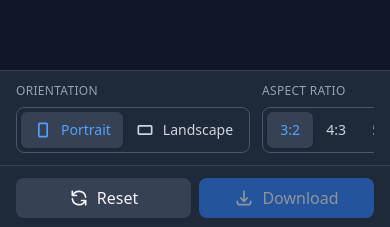
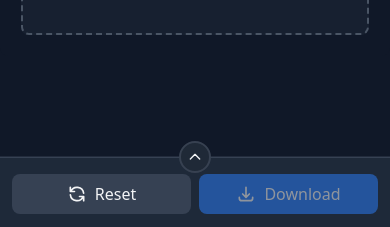
Before and after one commit to erost/framed, a Vue app: page / in a window 390 px wide. Shown: the part 614-841 px from the top of the page. Built offline with nearby package versions, Linux system fonts and the light colour scheme; what vue-konva would draw is missing.

Commit message:
feat(framed): first implementation of expandable settings panel

```diff
--- a/src/App.vue
+++ b/src/App.vue
@@ -4,18 +4,50 @@
 -->
 <template>
   <div class="min-h-screen bg-gray-900 flex flex-col-reverse md:flex-row overflow-hidden">
-    <!-- Desktop: Left Sidebar with Controls | Mobile: Bottom Controls in Reverse Column -->
+    <!-- Desktop: Left Sidebar with Controls | Mobile: Bottom Action Bar + CSS Slide-up Panel -->
     <aside
       ref="asideRef"
-      class="md:w-80 flex flex-col md:border-r md:border-gray-700 md:h-screen"
+      class="md:w-80 flex flex-col md:border-r md:border-gray-700 md:h-screen relative"
     >
-      <!-- Configuration Controls -->
-      <div class="md:flex-1 md:p-4 md:space-y-4 md:overflow-y-auto">
+      <!-- Hidden checkbox for CSS-only toggle (mobile only) -->
+      <input
+        id="settings-panel-toggle"
+        type="checkbox"
+        class="hidden"
+        data-testid="panel-toggle-checkbox"
+      >
+
+      <label
+        for="settings-panel-toggle"
+        class="chevron-toggle md:hidden"
+        data-testid="panel-toggle-button"
+      >
+        <svg
+          class="chevron-icon w-4 h-4 transition-transform duration-300"
+          fill="none"
+          stroke="currentColor"
+          viewBox="0 0 24 24"
+          aria-hidden="true"
+        >
+          <path
+            stroke-linecap="round"
+            stroke-linejoin="round"
+            stroke-width="2"
+            d="M5 15l7-7 7 7"
+          />
+        </svg>
+      </label>
+
+      <!-- Configuration Controls - Slide-up Panel (Mobile) / Sidebar (Desktop) -->
+      <div class="settings-panel md:flex-1 md:p-4 md:space-y-4 md:overflow-y-auto">
+        <!-- Mobile: Circular Chevron Toggle Button (centered on top border of panel) -->
         <ConfigBar />
       </div>
 
-      <!-- Action Buttons (Desktop: scrollable section, Mobile: second row) -->
-      <div class="md:border-t md:border-gray-700 md:p-4 md:space-y-3 md:overflow-y-auto">
+      <!-- Action Buttons (Mobile) / Bottom Section (Desktop) -->
+      <div
+        class="action-section md:border-t md:border-gray-700 md:p-4 md:space-y-3 md:overflow-y-auto"
+      >
         <ActionBar
           :stage="stage"
           :preview-width="previewWidth"
@@ -188,3 +220,75 @@ onUnmounted(() => {
   }
 });
 </script>
+
+<style scoped>
+/* Mobile slide-up panel - CSS only with checkbox hack */
+@media (max-width: 767px) {
+  /* Aside container for proper stacking */
+  aside {
+    display: flex;
+    flex-direction: column-reverse; /* Action bar at bottom, panel slides from below */
+  }
+
+  /* Action section stays at bottom */
+  .action-section {
+    position: relative;
+    z-index: 60;
+    background-color: rgb(31 41 55); /* bg-gray-800 */
+  }
+
+  /* Circular chevron toggle button - follows settings panel */
+  .chevron-toggle {
+    position: absolute;
+    bottom: calc(100% - 16px); /* Position on border of settings panel (hidden state) */
+    left: 50%;
+    transform: translateX(-50%);
+    width: 32px;
+    height: 32px;
+    background-color: rgb(31 41 55); /* bg-gray-800 */
+    border: 2px solid rgb(55 65 81); /* border-gray-700 */
+    border-radius: 50%;
+    display: flex;
+    align-items: center;
+    justify-content: center;
+    cursor: pointer;
+    z-index: 80; /* Higher than action section */
+    transition: bottom 0.3s ease-in-out, background-color 0.2s, border-color 0.2s;
+  }
+
+  .chevron-toggle:hover {
+    background-color: rgb(55 65 81); /* bg-gray-700 */
+    border-color: rgb(75 85 99); /* border-gray-600 */
+  }
+
+  /* Settings panel starts hidden below viewport */
+  .settings-panel {
+    position: absolute;
+    bottom: 100%; /* Position above action section */
+    left: 0;
+    right: 0;
+    height: 33vh;
+    transform: translateY(100%); /* Hidden below */
+    transition: transform 0.3s ease-in-out;
+    background-color: rgb(31 41 55); /* bg-gray-800 */
+    border-top: 1px solid rgb(55 65 81); /* border-gray-700 */
+    overflow-y: auto;
+    padding: 1rem; /* p-4 */
+    z-index: 50;
+  }
+
+  /* When checkbox is checked, slide panel up and move chevron with it */
+  #settings-panel-toggle:checked ~ .chevron-toggle {
+    bottom: calc(100% + 33vh - 16px); /* Move up by panel height */
+  }
+
+  #settings-panel-toggle:checked ~ .settings-panel {
+    transform: translateY(0);
+  }
+
+  /* Rotate chevron when panel is open */
+  #settings-panel-toggle:checked ~ .chevron-toggle .chevron-icon {
+    transform: rotate(180deg);
+  }
+}
+</style>
--- a/src/components/layout/ActionBar.vue
+++ b/src/components/layout/ActionBar.vue
@@ -7,7 +7,7 @@
 <template>
   <div
     class="bg-gray-800 md:bg-transparent md:border-0 border-t border-gray-700
-           md:rounded-none md:shadow-none md:px-0 md:py-0 px-4 py-3"
+           md:rounded-none md:shadow-none md:px-0 md:py-0 px-3 py-4"
     data-testid="action-bar"
   >
     <!-- Desktop: Vertical stack | Mobile: Horizontal row -->
--- a/src/components/layout/ConfigBar.vue
+++ b/src/components/layout/ConfigBar.vue
@@ -6,63 +6,77 @@
 -->
 <template>
   <div
-    class="bg-gray-800 md:bg-transparent md:border-0 border-t border-gray-700
-           md:rounded-none md:shadow-none md:px-0 md:py-0 px-4 py-3"
+    class="bg-gray-800 md:bg-transparent md:border-0 border-gray-700
+           md:rounded-none md:shadow-none md:px-0 md:py-0 px-4 py-0"
     data-testid="config-bar"
   >
-    <!-- Mobile: Horizontal scrollable row -->
-    <div class="flex md:flex-col gap-3 md:gap-4 overflow-x-auto md:overflow-x-visible">
-      <div class="flex-shrink-0 md:flex-shrink min-w-[200px] md:min-w-0 md:w-full">
+    <!-- Desktop & Mobile Panel: Vertical stack -->
+    <div class="flex flex-col gap-3 md:gap-4">
+      <div class="w-full">
         <ConfigElement test-id="config-orientation">
-          <template #label>Orientation</template>
+          <template #label>
+            Orientation
+          </template>
           <template #element>
             <OrientationToggle />
           </template>
         </ConfigElement>
       </div>
-      <div class="flex-shrink-0 md:flex-shrink min-w-[200px] md:min-w-0 md:w-full">
+      <div class="w-full">
         <ConfigElement test-id="config-aspect-ratio">
-          <template #label>Aspect Ratio</template>
+          <template #label>
+            Aspect Ratio
+          </template>
           <template #element>
             <AspectRatioSelector />
           </template>
         </ConfigElement>
       </div>
-      <div class="flex-shrink-0 md:flex-shrink min-w-[200px] md:min-w-0 md:w-full">
+      <div class="w-full">
         <ConfigElement test-id="config-frame-color">
-          <template #label>Frame Color</template>
+          <template #label>
+            Frame Color
+          </template>
           <template #element>
             <ColorPicker />
           </template>
         </ConfigElement>
       </div>
-      <div class="flex-shrink-0 md:flex-shrink min-w-[200px] md:min-w-0 md:w-full">
+      <div class="w-full">
         <ConfigElement test-id="config-frame-size">
-          <template #label>Frame Size</template>
+          <template #label>
+            Frame Size
+          </template>
           <template #element>
             <FrameSizeSelector />
           </template>
         </ConfigElement>
       </div>
-      <div class="flex-shrink-0 md:flex-shrink min-w-[200px] md:min-w-0 md:w-full">
+      <div class="w-full">
         <ConfigElement test-id="config-border-size">
-          <template #label>Border Size</template>
+          <template #label>
+            Border Size
+          </template>
           <template #element>
             <BorderSlider />
           </template>
         </ConfigElement>
       </div>
-      <div class="flex-shrink-0 md:flex-shrink min-w-[200px] md:min-w-0 md:w-full">
+      <div class="w-full">
         <ConfigElement test-id="config-export-format">
-          <template #label>Export Format</template>
+          <template #label>
+            Export Format
+          </template>
           <template #element>
             <FormatSelector />
           </template>
         </ConfigElement>
       </div>
-      <div class="flex-shrink-0 md:flex-shrink min-w-[200px] md:min-w-0 md:w-full">
+      <div class="w-full">
         <ConfigElement test-id="config-quality">
-          <template #label>Quality</template>
+          <template #label>
+            Quality
+          </template>
           <template #element>
             <QualitySlider />
           </template>
--- a/src/composables/useFrameConfig.js
+++ b/src/composables/useFrameConfig.js
@@ -43,7 +43,9 @@ export function useFrameConfig() {
    * Toggle orientation between portrait and landscape
    */
   const toggleOrientation = () => {
-    orientation.value = orientation.value === ORIENTATIONS.PORTRAIT ? ORIENTATIONS.LANDSCAPE : ORIENTATIONS.PORTRAIT;
+    orientation.value = orientation.value === ORIENTATIONS.PORTRAIT
+      ? ORIENTATIONS.LANDSCAPE
+      : ORIENTATIONS.PORTRAIT;
   };
 
   /**
```
Also changed, not shown: 2 other files (tests, documents, lock files or other folders).
